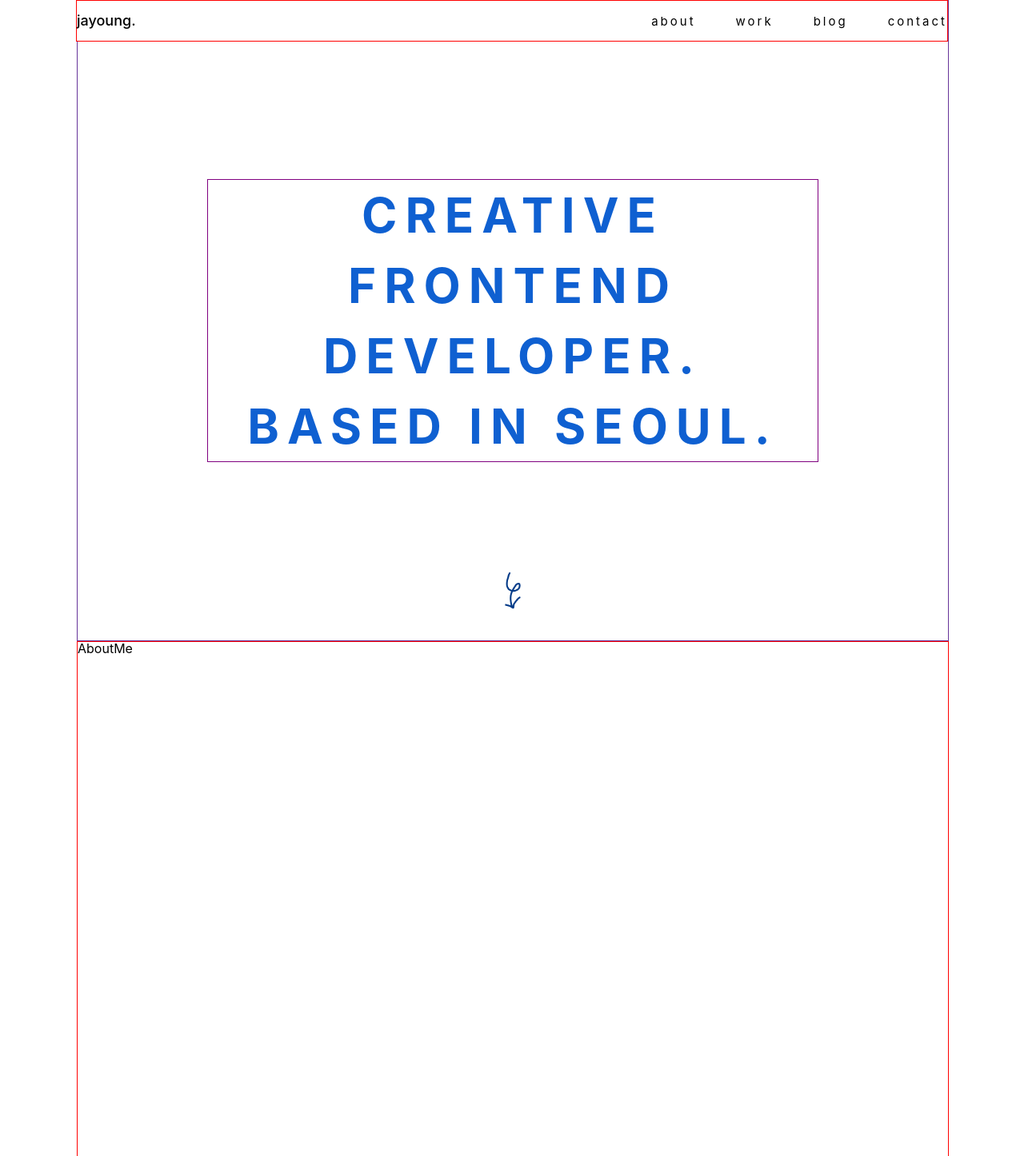
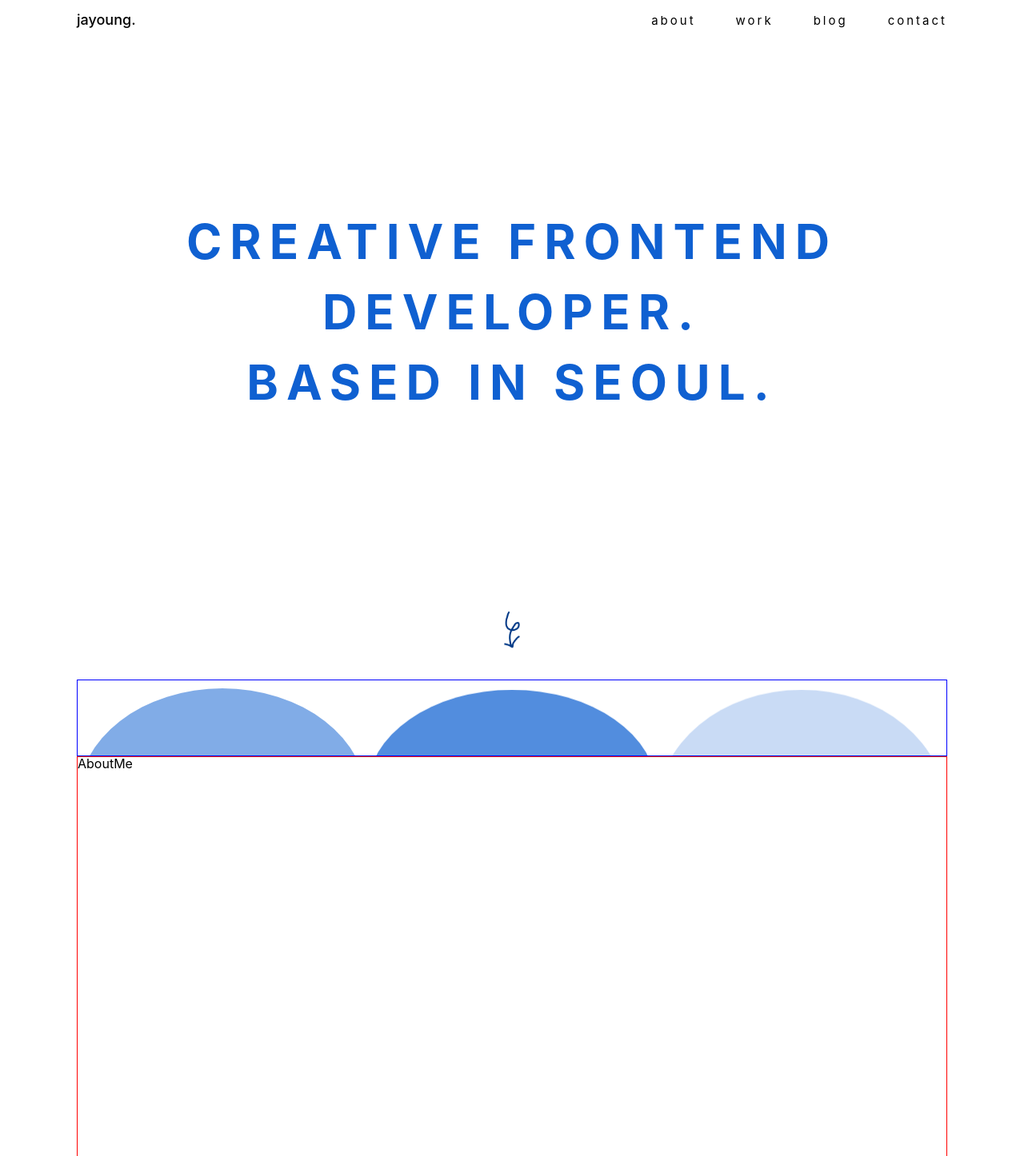
Before and after one commit to jayoung-cinnamon/jayoung, a React (Create React App) app: page / in a window 1280 px wide. Shown: the top 1446 px of the page at 80% size. Built offline with nearby package versions, Linux system fonts and the light colour scheme.

Commit message:
[STYLE] Add Animation

```diff
--- a/src/components/Dots.jsx
+++ b/src/components/Dots.jsx
@@ -11,3 +11,5 @@ const Container = styled.div`
   width: 100%;
   border: 1px solid red;
 `;
+
+const Dot = styled.div``;
--- a/src/components/Header.jsx
+++ b/src/components/Header.jsx
@@ -20,17 +20,18 @@ export default Header;
 const Container = styled.div`
   margin: 0 auto;
   width: 85%;
+
   /* max-width: 768px; */
   min-width: 320px;
   /* padding-right: 80px;
   padding-left: 80px; */
+  /* border: 1px solid red; */
   height: 50px;
   display: flex;
   align-items: center;
   justify-content: space-between;
   background-color: white;
   position: fixed;
-  border: 1px solid red;
   top: 0;
   left: 0;
   right: 0;
@@ -38,7 +39,6 @@ const Container = styled.div`
   @media (max-width: 768px) {
      {
       width: 93%;
-      border: 1px solid blue;
       height: 40px;
     }
   }
--- a/src/components/LandingPage.jsx
+++ b/src/components/LandingPage.jsx
@@ -2,10 +2,12 @@ import React from "react";
 import styled from "styled-components";
 const LandingPage = () => {
   return (
-    <Container>
-      <MainText>{"CREATIVE FRONTEND DEVELOPER.\nBASED IN SEOUL."}</MainText>
-      <Arrow />
-    </Container>
+    <>
+      <Container>
+        <MainText>{"CREATIVE FRONTEND DEVELOPER.\nBASED IN SEOUL."}</MainText>
+        <Arrow />
+      </Container>
+    </>
   );
 };
 
@@ -13,8 +15,8 @@ export default LandingPage;
 
 const Container = styled.div`
   margin: 0 auto;
+  margin-top: 50px;
   width: 100%;
-  /* max-width: 768px; */
   min-width: 320px;
   height: 100%;
   min-height: 100vh;
@@ -22,18 +24,42 @@ const Container = styled.div`
   flex-direction: column;
   justify-content: center;
   align-items: center;
-  border: 1px solid rebeccapurple;
   position: relative;
+  ::before {
+    content: "";
+    position: absolute;
+    top: 0;
+    left: 0;
+    width: 100%;
+    height: 100%;
+    background-position: 100%;
+  }
+
+  ::after {
+    content: "";
+    position: absolute;
+    top: 0;
+    right: 0;
+    border-radius: 100%;
+    width: 200%;
+    height: 200%;
+    background-color: #0f60d1;
+    animation: spin 4s normal forwards cubic-bezier(0.06, 0.66, 0.29, 0.17);
+    z-index: 4;
+  }
+
+  @keyframes spin {
+    from {
+      transform: translateY(0) rotate(0);
+    }
+    to {
+      transform: translateY(-200%) rotate(120deg);
+    }
+  }
 
   @media (max-width: 768px) {
-     {
-      font-size: 45px;
-      text-align: left;
-      width: 100%;
-      justify-content: flex-start;
-    }
-    & > div {
-      margin-top: 70px;
+    ::after {
+      animation: spin 6s normal forwards cubic-bezier(0.06, 0.66, 0.29, 0.17);
     }
   }
 `;
@@ -43,18 +69,53 @@ const MainText = styled.div`
   font-size: 60px;
   font-weight: 700;
   white-space: pre-line;
-  /* color: #252F83; */
   color: #0f60d1;
   line-height: 147%;
   letter-spacing: 10px;
-  width: 70%;
-  border: 1px solid purple;
+  width: 100%;
+  margin-bottom: 120px;
   @media (max-width: 768px) {
      {
       font-size: 30px;
       text-align: left;
       width: 100%;
-      border: 1px solid green;
+    }
+  }
+  ::before {
+    content: "";
+    position: absolute;
+    top: 0;
+    left: 0;
+    width: 100%;
+    height: 100%;
+    background-position: 100%;
+  }
+
+  ::after {
+    content: "";
+    position: absolute;
+    top: 0;
+    left: 0;
+    border-radius: 60%;
+    width: 200%;
+    height: 200%;
+    background-color: #f4d405;
+    animation: spin2 4s normal forwards cubic-bezier(0.06, 0.66, 0.29, 0.17);
+    z-index: 4;
+  }
+
+  @keyframes spin2 {
+    from {
+      transform: translateY(100%) rotate(0);
+    }
+    to {
+      transform: translateY(-200%) rotate(-120deg);
+    }
+  }
+
+  @media (max-width: 768px) {
+    ::after {
+      animation: spin 9s normal forwards cubic-bezier(0.06, 0.66, 0.29, 0.17);
     }
   }
 `;
@@ -67,4 +128,5 @@ const Arrow = styled.div`
   background-repeat: no-repeat;
   position: absolute;
   bottom: 30px;
+  z-index: 1;
 `;
--- a/src/components/Main.jsx
+++ b/src/components/Main.jsx
@@ -6,12 +6,14 @@ import Image from "./Image";
 import About from "./About";
 import Work from "./Work";
 import Contact from "./Contact";
+import Wave from "./Wave";
 const Main = () => {
   return (
     <>
       <MainContainer>
         <Header />
         <LandingPage />
+        <Wave />
         <About />
         <Work />
         <Contact />
@@ -29,13 +31,14 @@ const MainContainer = styled.div`
   min-height: 100vh;
   background-color: white;
   display: flex;
+  overflow-x: hidden;
   flex-direction: column;
   /* padding-right: 80px;
   padding-left: 80px; */
   @media (max-width: 768px) {
      {
       width: 93%;
-      border: 1px solid blue;
+      /* border: 1px solid blue; */
     }
   }
 `;
--- /dev/null
+++ b/src/components/Wave.jsx
@@ -0,0 +1,97 @@
+import React from "react";
+import styled from "styled-components";
+const Wave = () => {
+  return (
+    <Container>
+      <Circle1 />
+      <Circle2 />
+      <Circle3 />
+    </Container>
+  );
+};
+
+export default Wave;
+
+const Container = styled.div`
+  margin: 0 auto;
+  width: 100%;
+  min-width: 320px;
+  height: 12vh;
+  overflow: hidden;
+  border: 1px solid blue;
+  display: flex;
+  padding-top: 10px;
+  justify-content: space-between;
+  bottom: 0;
+  position: relative;
+  @media (max-width: 768px) {
+     {
+      border: 1px solid blue;
+    }
+  }
+`;
+
+const Circle1 = styled.div`
+  width: 50%;
+  height: 280px;
+  background-color: #0f60d185;
+  /* position: absolute; */
+  border-radius: 50%;
+  z-index: 1;
+  /* left: -200px; */
+  animation: wave 2s normal infinite linear;
+
+  @keyframes wave2 {
+    0% {
+      transform: translateY(3%);
+      /* translateZ(0.1px) rotate(0deg); */
+    }
+
+    100% {
+      transform: translateY(-10%);
+      /* translateZ(0.1px) rotate(360deg); */
+    }
+  }
+`;
+const Circle2 = styled.div`
+  width: 50%;
+  height: 300%;
+  position: relative;
+  background-color: #0f60d1b7;
+  border-radius: 50%;
+  top: 0;
+  z-index: 3;
+  animation: wave2 3s normal infinite linear;
+
+  @keyframes wave2 {
+    0% {
+      transform: translateY(1%);
+      /* translateZ(0.1px) rotate(0deg); */
+    }
+
+    100% {
+      transform: translateY(-10%);
+      /* translateZ(0.1px) rotate(360deg); */
+    }
+  }
+`;
+
+const Circle3 = styled.div`
+  width: 50%;
+  height: 300px;
+  background-color: #0f60d139;
+  border-radius: 50%;
+  z-index: 2;
+  animation: wave2 2s normal infinite linear;
+  @keyframes wave3 {
+    0% {
+      transform: translateY(3%);
+      /* translateZ(0.1px) rotate(0deg); */
+    }
+
+    100% {
+      transform: translateY(-10%);
+      /* translateZ(0.1px) rotate(360deg); */
+    }
+  }
+`;
--- a/src/styles/GlobalStyle.js
+++ b/src/styles/GlobalStyle.js
@@ -10,5 +10,8 @@ const GlobalStyle = createGlobalStyle`
         /* background-color:  #013987; */
         box-sizing: border-box;
     };
+    *{
+        box-sizing: border-box;
+    }
 `;
 export default GlobalStyle;
```
